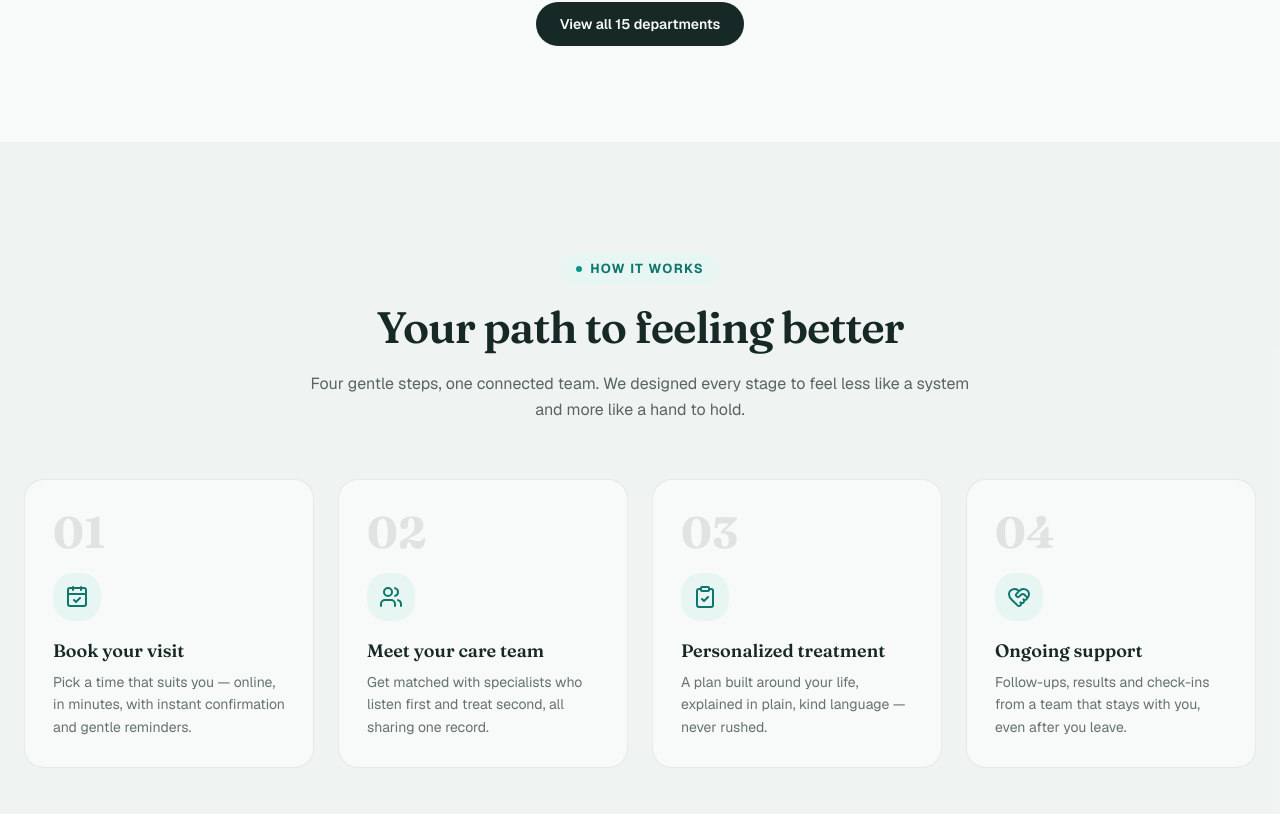
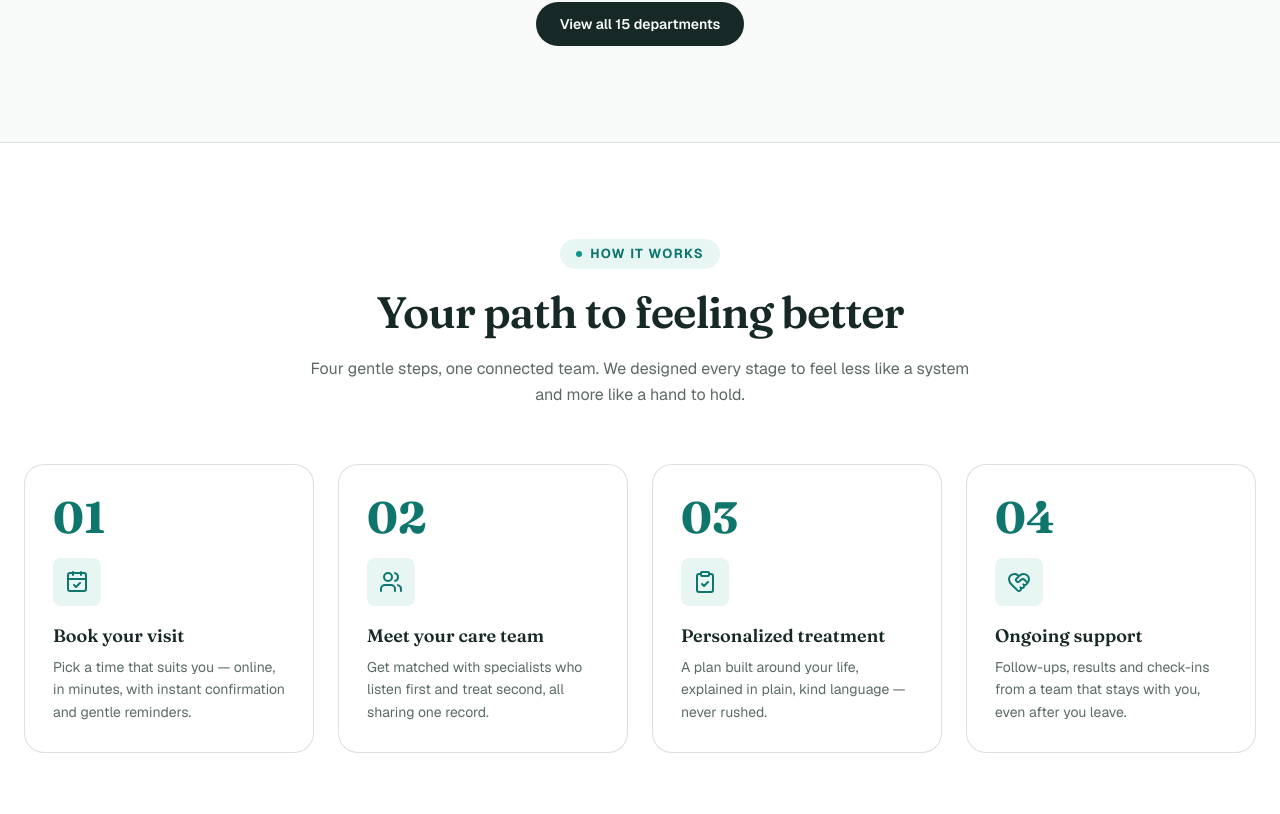
Before and after one commit to Salar11111/Care-Hub, a Next.js app: page / in a window 1280 px wide. Shown: the part 1686-2500 px from the top of the page. Built offline with nearby package versions, Linux system fonts and the light colour scheme.

Commit message:
style: enhance UI with a consistent design system

```diff
--- a/src/components/home/journey.tsx
+++ b/src/components/home/journey.tsx
@@ -35,7 +35,7 @@ const steps = [
 
 export function Journey() {
   return (
-    <section id="journey" className="bg-foreground/[0.03] py-20 lg:py-28">
+    <section id="journey" className="section border-y border-line bg-surface">
       <div className="mx-auto max-w-7xl px-4 sm:px-6">
         <Reveal>
           <SectionHeading
@@ -44,19 +44,19 @@ export function Journey() {
             description="Four gentle steps, one connected team. We designed every stage to feel less like a system and more like a hand to hold."
           />
         </Reveal>
-        <ol className="mt-14 grid gap-6 sm:grid-cols-2 lg:grid-cols-4">
-          {steps.map((step, i) => (
-            <Reveal key={step.title} delay={i * 80}>
-              <li className="relative flex h-full flex-col gap-4 rounded-3xl border border-foreground/8 bg-background p-7">
-                <span className="font-display text-4xl font-bold text-foreground/10">
+        <ol className="mt-14 grid gap-[var(--s-5)] sm:grid-cols-2 lg:grid-cols-4">
+          {steps.map((step) => (
+            <Reveal key={step.title}>
+              <li className="card flex h-full flex-col gap-4 p-7">
+                <span className="font-display text-4xl font-bold text-accent-strong">
                   {step.step}
                 </span>
-                <span className="flex h-12 w-12 items-center justify-center rounded-2xl bg-teal-50 text-teal-700 dark:bg-teal-950/50 dark:text-teal-300">
+                <span className="flex h-12 w-12 items-center justify-center rounded-[var(--r-btn)] bg-accent-soft text-accent-strong">
                   <step.icon className="h-6 w-6" aria-hidden="true" />
                 </span>
                 <div>
                   <h3 className="font-display text-lg font-semibold">{step.title}</h3>
-                  <p className="mt-1.5 text-sm leading-relaxed text-foreground/65">
+                  <p className="mt-1.5 text-sm leading-relaxed text-muted">
                     {step.description}
                   </p>
                 </div>
```
